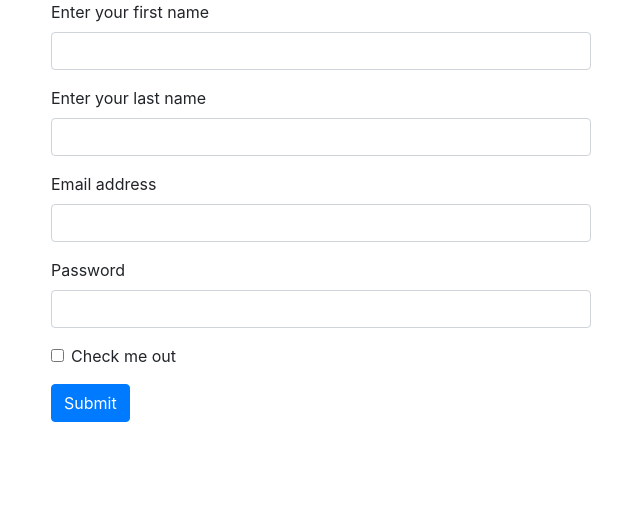
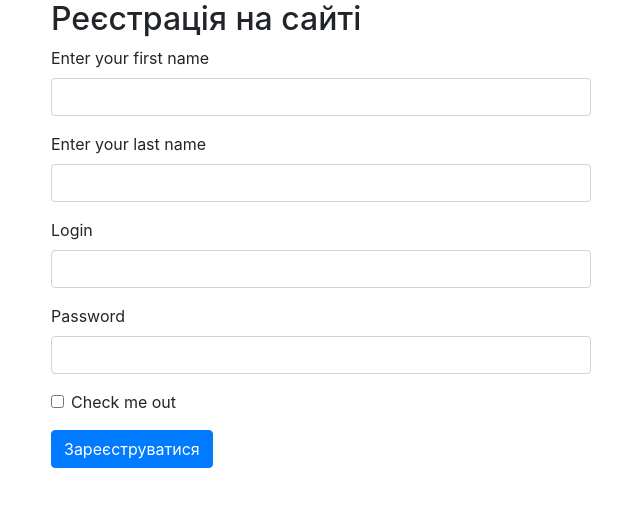
Before and after one commit to rchaplinskyi/webPHP, a PHP site: page /reg.php in a window 1280 px wide. Shown: the top 507 px of the page, without its empty margins (319-959 px from the left). Run offline with PHP 8.4, Linux system fonts and the light colour scheme.

```diff
--- a/auth.php
+++ b/auth.php
@@ -12,11 +12,11 @@
     <div class="container">
         <div class="row">
             <div class="col-6 mx-auto">
+                <h2>Авторизація</h2>
                 <form>
                     <div class="form-group">
-                        <label for="exampleInputEmail1">Email address</label>
-                        <input type="email" class="form-control" id="exampleInputEmail1" aria-describedby="emailHelp">
-
+                        <label for="exampleInputEmail1">Login</label>
+                        <input type="text" class="form-control" id="exampleInputEmail1" aria-describedby="emailHelp">
                     </div>
                     <div class="form-group">
                         <label for="exampleInputPassword1">Password</label>
--- a/reg.php
+++ b/reg.php
@@ -13,30 +13,32 @@
         <div class="container">
             <div class="row">
                 <div class="col-6 mx-auto">
-                    <form>
+
+                    <h2>Реєстрація на сайті</h2>
+                    <form action="save_user.php" method="post">
                         <div class="form-group">
                             <label for="exampleInputEmail1">Enter your first name</label>
-                            <input type="text" class="form-control" id="exampleInputEmail1" aria-describedby="emailHelp">
+                            <input type="text" name="name" class="form-control" id="exampleInputEmail1" aria-describedby="emailHelp">
 
                         </div>
                         <div class="form-group">
                             <label for="exampleInputEmail1">Enter your last name</label>
-                            <input type="text" class="form-control" id="exampleInputEmail1" aria-describedby="emailHelp">
+                            <input type="text" name="surname" class="form-control" id="exampleInputEmail1" aria-describedby="emailHelp">
                         </div>
                         <div class="form-group">
-                            <label for="exampleInputEmail1">Email address</label>
-                            <input type="email" class="form-control" id="exampleInputEmail1" aria-describedby="emailHelp">
+                            <label for="exampleInputEmail1">Login</label>
+                            <input type="text" name="login" class="form-control" id="exampleInputEmail1" aria-describedby="emailHelp">
 
                         </div>
                         <div class="form-group">
                             <label for="exampleInputPassword1">Password</label>
-                            <input type="password" class="form-control" id="exampleInputPassword1">
+                            <input type="password" name="password" class="form-control" id="exampleInputPassword1">
                         </div>
                         <div class="form-group form-check">
                             <input type="checkbox" class="form-check-input" id="exampleCheck1">
                             <label class="form-check-label" for="exampleCheck1">Check me out</label>
                         </div>
-                        <button type="submit" class="btn btn-primary">Submit</button>
+                        <button type="submit" name="submit" class="btn btn-primary">Зареєструватися</button>
                     </form>
                 </div>
             </div>
```
Also changed, not shown: save_user.php (added, +32 -0 lines).
